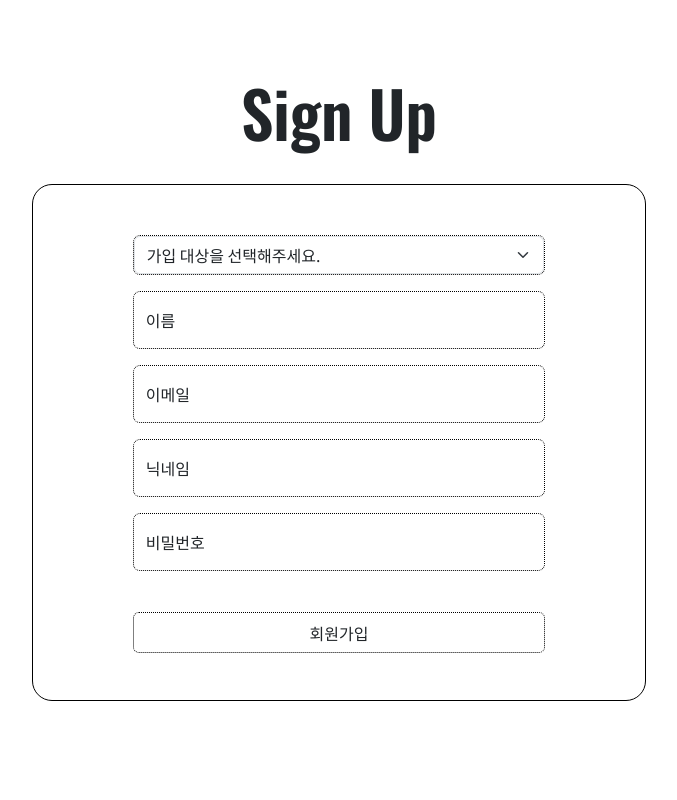
After one commit to hunzzzzz/catch-table, a web app: page /signup.html in a window 1280 px wide. The commit adds this page. Shown: the whole page, without its empty margins (301-978 px from the left). Run offline with its HTML, style and script files only (its server is not run), Linux system fonts and the light colour scheme; data that the repository does not hold is empty.

Commit message:
[FrontEnd] 회원가입 페이지 구현
- 회원가입 페이지 구현
- 연관된 css, js 파일 업로드 (DB에 저장하는 js 코드는 아직 미구현)
- index.html 관련 일부 css 수정

```diff
--- a/build.gradle.kts
+++ b/build.gradle.kts
@@ -27,6 +27,7 @@ dependencies {
     // DB
     implementation("org.springframework.boot:spring-boot-starter-data-jpa")
     runtimeOnly("com.h2database:h2")
+    runtimeOnly("org.postgresql:postgresql")
     // MAIL
     implementation("org.springframework.boot:spring-boot-starter-mail:3.2.2")
     // REFLECTION
--- a/src/main/kotlin/org/team/b6/catchtable/domain/member/controller/MemberController.kt
+++ b/src/main/kotlin/org/team/b6/catchtable/domain/member/controller/MemberController.kt
@@ -12,6 +12,7 @@ import org.team.b6.catchtable.domain.member.dto.response.LoginResponse
 import org.team.b6.catchtable.domain.member.dto.response.MemberResponse
 import org.team.b6.catchtable.domain.member.service.MemberService
 import org.team.b6.catchtable.global.security.MemberPrincipal
+import java.net.URI
 
 @RestController
 @RequestMapping("/members")
@@ -21,8 +22,7 @@ class MemberController(
 
     @PostMapping("/signup")
     fun signup(@RequestBody @Valid signupMemberRequest: SignupMemberRequest): ResponseEntity<MemberResponse>{
-        return ResponseEntity
-            .status(HttpStatus.OK)
+        return ResponseEntity.created(URI.create("/members/login.html"))
             .body(memberService.signUp(signupMemberRequest))
     }
 
--- /dev/null
+++ b/src/main/resources/static/css/signup.css
@@ -0,0 +1,61 @@
+@import url('https://fonts.googleapis.com/css2?family=Oswald:wght@600&display=swap');
+
+.main-container {
+    margin: 0 auto;
+    width: 80%;
+    height: 100%;
+
+    display: flex;
+    flex-direction: column;
+    justify-content: center;
+    align-items: center;
+}
+
+.main-container > h1 {
+    font-family: 'Oswald', sans-serif;
+    font-size: 64px;
+}
+
+.main-container > h1:hover {
+    color: rgb(50, 150, 200);
+    transform: scale(1);
+    transition-duration: 1.5s;
+}
+
+.form-container {
+    border: 1px solid black;
+    border-radius: 20px;
+
+    width: 60%;
+    margin: 25px 0;
+    padding: 50px 100px;
+}
+
+.form-container > button {
+    border: 1px dotted black;
+    margin-top: 25px;
+    width: 100%;
+    height: 10%;
+}
+
+.form-container > button:hover {
+    background-color: rgb(50, 150, 200);
+    border: 0;
+}
+
+.form-floating > p {
+    display: none;
+    font-size: 12px;
+    color: red;
+    margin: 0 5px;
+}
+
+.input-group {
+    border: 1px dotted black;
+    border-radius: 7px;
+}
+
+.form-floating > .form-control {
+    border: 1px dotted black;
+    border-radius: 7px;
+}
--- a/src/main/resources/static/index.html
+++ b/src/main/resources/static/index.html
@@ -4,7 +4,7 @@
 <head>
     <meta charset="UTF-8">
     <meta name="viewport" content="width=device-width, initial-scale=1.0">
-    <title>Main Page</title>
+    <title>캐치 테이블</title>
     <link rel="icon" href="images/catch-table-favicon.png" type="image/x-icon">
     <link rel="stylesheet" href="css/reset.css">
     <link rel="stylesheet" href="css/index.css">
--- /dev/null
+++ b/src/main/resources/static/js/signup.js
@@ -0,0 +1,6 @@
+$(function () {
+    $('#signup-button').click(function () {
+        location.href = "/members/signup";
+        // 추후 회원가입 코드 구현
+    })
+})
--- /dev/null
+++ b/src/main/resources/static/signup.html
@@ -0,0 +1,59 @@
+<!DOCTYPE html>
+<html lang="en">
+
+<head>
+    <meta charset="UTF-8">
+    <meta name="viewport" content="width=device-width, initial-scale=1.0">
+    <title>캐치 테이블 : 회원가입</title>
+    <link rel="icon" href="images/catch-table-favicon.png" type="image/x-icon">
+    <link rel="stylesheet" href="css/reset.css">
+    <link rel="stylesheet" href="css/signup.css">
+    <link href="https://cdn.jsdelivr.net/npm/bootstrap@5.3.2/dist/css/bootstrap.min.css" rel="stylesheet"
+        integrity="sha384-T3c6CoIi6uLrA9TneNEoa7RxnatzjcDSCmG1MXxSR1GAsXEV/Dwwykc2MPK8M2HN" crossorigin="anonymous">
+    <script src="https://ajax.googleapis.com/ajax/libs/jquery/3.5.1/jquery.min.js"></script>
+    <script src="https://cdn.jsdelivr.net/npm/bootstrap@5.3.2/dist/js/bootstrap.bundle.min.js"
+        integrity="sha384-C6RzsynM9kWDrMNeT87bh95OGNyZPhcTNXj1NW7RuBCsyN/o0jlpcV8Qyq46cDfL"
+        crossorigin="anonymous"></script>
+    <script>
+
+    </script>
+</head>
+
+<body>
+    <div class="main-container">
+        <h1>Sign Up</h1>
+        <div class="form-container">
+            <div class="input-group mb-3">
+                <select class="form-select" id="role">
+                    <option selected>가입 대상을 선택해주세요.</option>
+                    <option value="user">일반 유저</option>
+                    <option value="admin">식당 사장님</option>
+                </select>
+            </div>
+            <div class="form-floating mb-3">
+                <input type="url" class="form-control" id="name" placeholder="이름">
+                <label for="floatingInput">이름</label>
+                <p>이름은 필수 입력 사항입니다.</p>
+            </div>
+            <div class="form-floating mb-3">
+                <input type="email" class="form-control" id="email" placeholder="이메일">
+                <label for="floatingInput">이메일</label>
+                <p>이메일은 필수 입력 사항입니다.</p>
+            </div>
+            <div class="form-floating mb-3">
+                <input type="text" class="form-control" id="nickname" placeholder="닉네임">
+                <label for="floatingInput">닉네임</label>
+                <p>닉네임은 4~10자리의 영어 소문자, 숫자로 이루어져야 합니다.</p>
+            </div>
+            <div class="form-floating mb-3">
+                <input type="text" class="form-control" id="password" placeholder="비밀번호">
+                <label for="floatingInput">비밀번호</label>
+                <p>비밀번호는 8~15자리의 영어 소문자/대문자, 숫자, 특수문자로 이루어져야 합니다.</p>
+            </div>
+            <button type="button" class="btn btn-outline-dark" id="signup-button">회원가입</button>
+        </div>
+    </div>
+    </div>
+</body>
+
+</html>
```
Also changed, not shown: src/main/resources/static/css/index.css (+14 -7 lines). Lines whose indentation alone changed are shown as unchanged.
